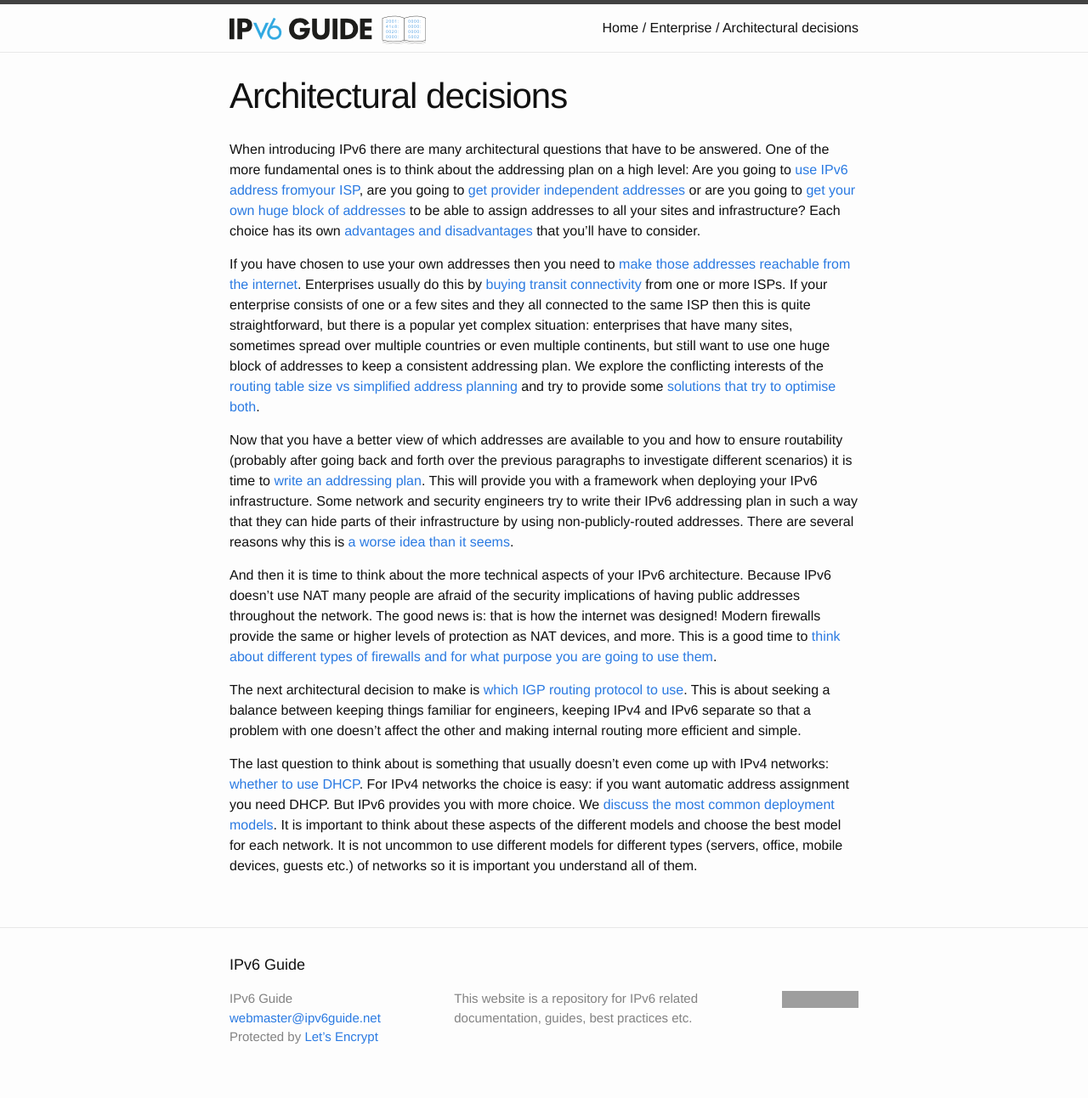
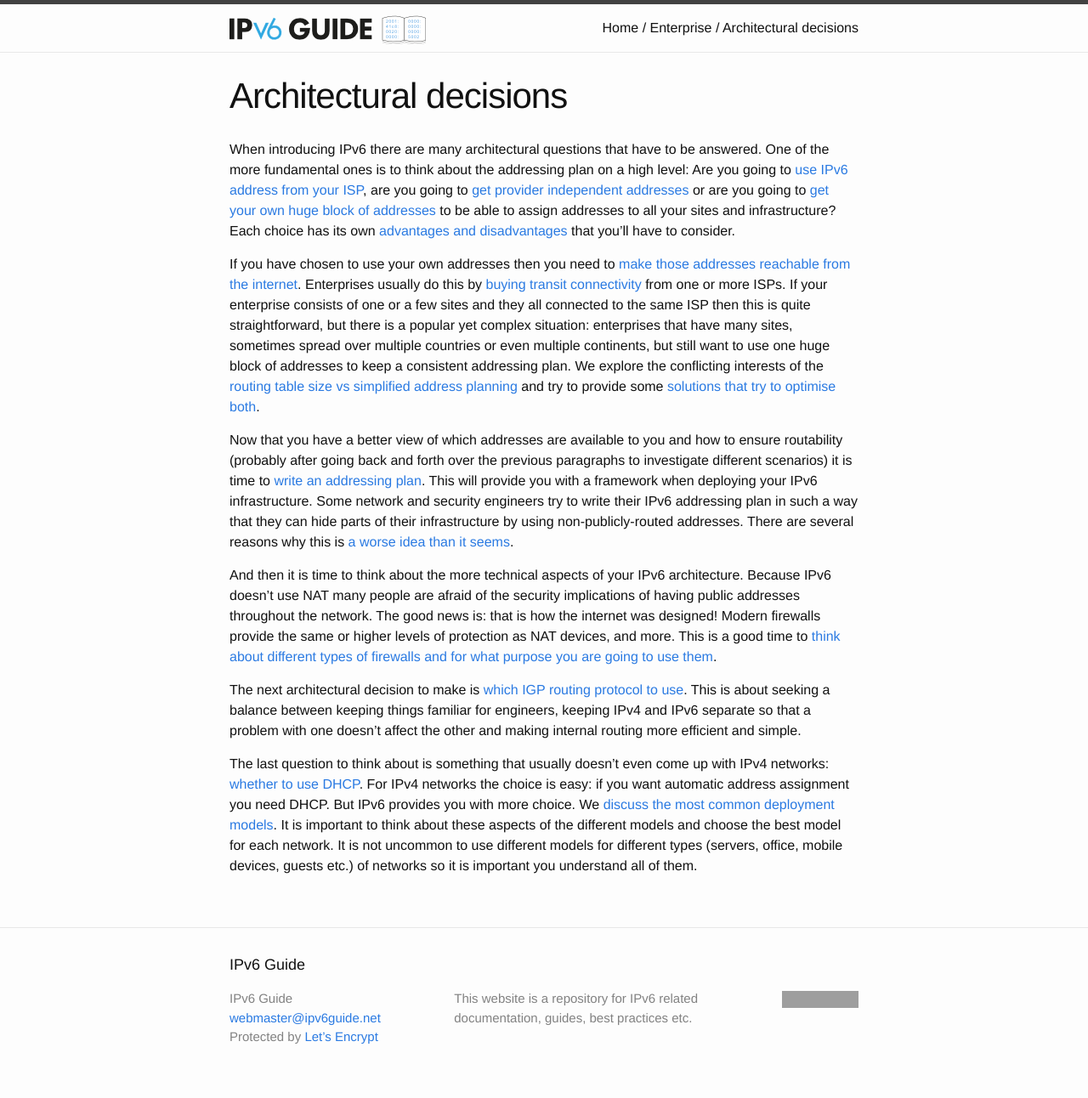
Before and after one commit to ipv6guide/ipv6guide.github.io, a Jekyll site: the page built from enterprise/architectural_decisions/index.md, in a window 1280 px wide. Shown: the whole page at 85% size. Built offline with Jekyll 4.4.1, drawn with Linux system fonts in a browser that asks for light colours; grey boxes are pictures that could not be loaded.

Commit message:
Add missing space

```diff
--- a/enterprise/architectural_decisions/index.md
+++ b/enterprise/architectural_decisions/index.md
@@ -5,7 +5,7 @@ title: Architectural decisions
 When introducing IPv6 there are many architectural questions that have to be
 answered.  One of the more fundamental ones is to think about the addressing
 plan on a high level:
-Are you going to [use IPv6 address fromyour ISP](use_PA),
+Are you going to [use IPv6 address from your ISP](use_PA),
 are you going to [get provider independent addresses](use_PI)
 or are you going to [get your own huge block of addresses](become_LIR)
 to be able to assign addresses to all your sites and infrastructure?
```
